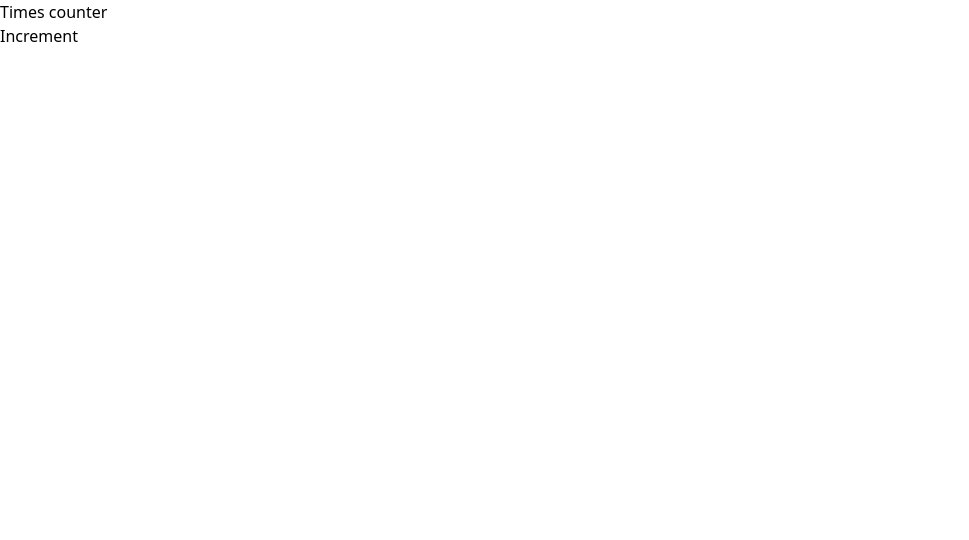
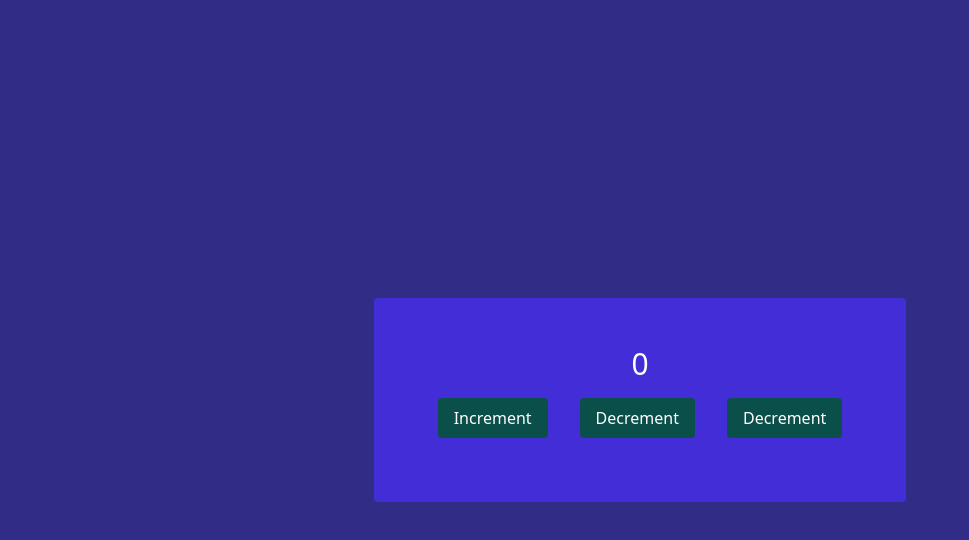
Before and after one commit to abyssiniatech/Redux-App, a React (Vite) app: page / in a window 1280 px wide. Shown: the top 540 px of the page, without its empty margins (0-969 px from the left). Built offline with nearby package versions, Linux system fonts and the light colour scheme.

Commit message:
add day usereducer by using increm,ent

```diff
--- a/src/App.tsx
+++ b/src/App.tsx
@@ -1,10 +1,10 @@
-import CounterRef from "./components/CounterRef";
+import Reducer from "./components/Reducer";
 
 
 const App = () => {
   return (
     <div>
-      <CounterRef />
+      <Reducer />
     </div>
   )
 };
--- /dev/null
+++ b/src/components/Reducer.tsx
@@ -0,0 +1,33 @@
+import { useReducer } from "react"
+
+const initial  =0
+function reducer (state:number,action: { type: string; }){
+     switch(action.type){
+        case "INCREMENT":
+            return state+1
+            break;
+         case "DECREMENT":
+            return state-1
+            break;
+         case "RESET":
+            return initial
+            break;
+        default:
+            return state;
+     }
+}
+const Reducer = () => {
+    const [state,dispatch] = useReducer(reducer,initial)
+  return (
+    <div className="bg-indigo-900 text-white h-screen flex justify-center items-center">
+       <section className="bg-indigo-700 text-white  p-12 m-2 rounded">
+         <p className="text-center text-3xl">{state}</p>
+        <button className="bg-teal-900 m-4 text-white px-4 py-2 rounded hover:bg-teal-800" onClick={()=>dispatch({ type:"INCREMENT" })}>Increment</button>
+        <button className="bg-teal-900 m-4 text-white px-4 py-2 rounded hover:bg-teal-800" onClick={()=>dispatch({ type:"DECREMENT" })}>Decrement</button>
+        <button className="bg-teal-900 m-4 text-white px-4 py-2 rounded hover:bg-teal-800" onClick={()=>dispatch({ type:"RESET" })}>Decrement</button>
+       </section>
+    </div>
+  )
+}
+
+export default Reducer
```
